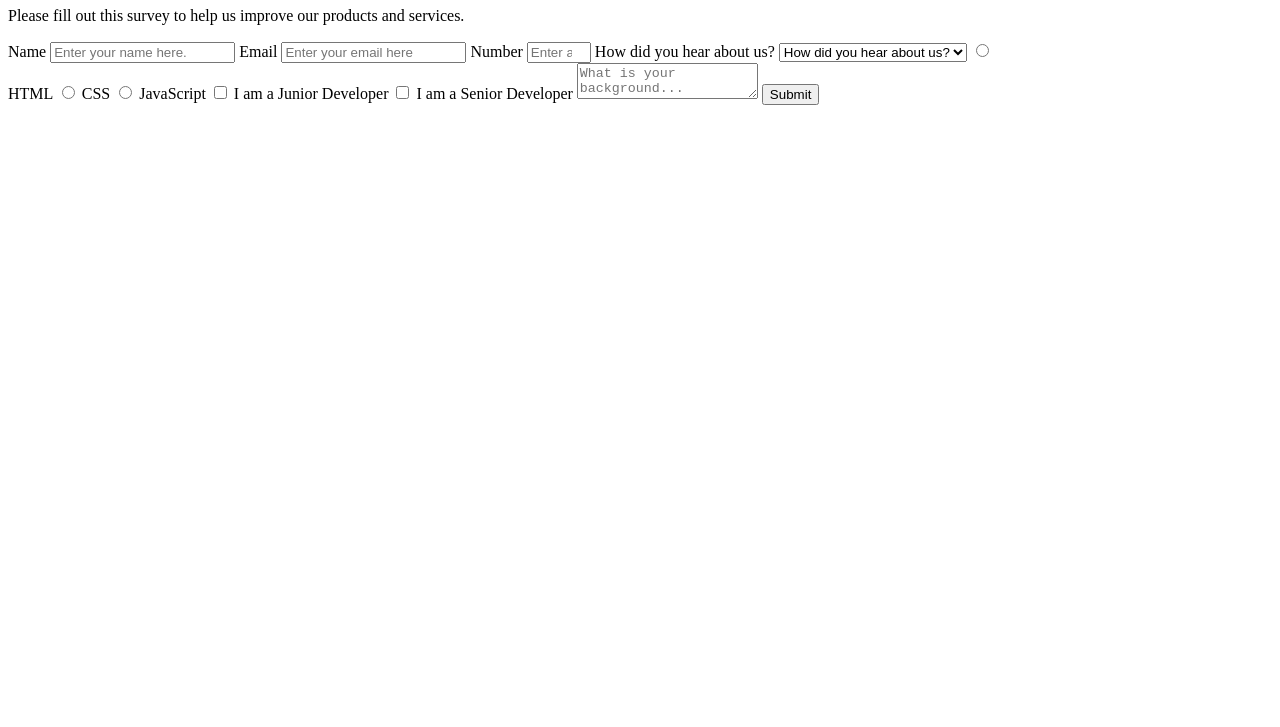
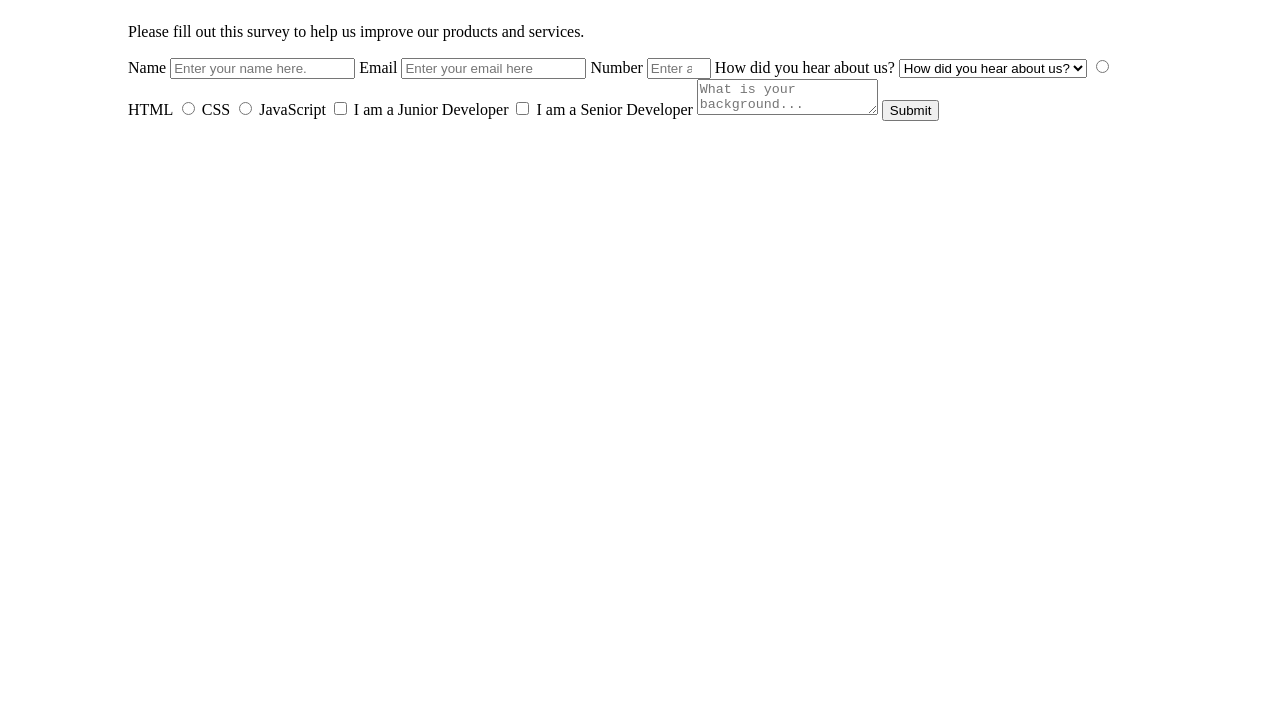
Before and after one commit to riddled1002/fcc-survey-form, a plain HTML site: page index.html in a window 1280 px wide. Shown: the part 73-800 px from the top of the page. Drawn offline with Linux system fonts and the light colour scheme.

Commit message:
modified:   styles.css

```diff
--- a/styles.css
+++ b/styles.css
@@ -1,3 +1,6 @@
 body{
     max-width: 80%;
+    margin: auto;
+    display: flex;
+    flex-direction: column;
 }
```
